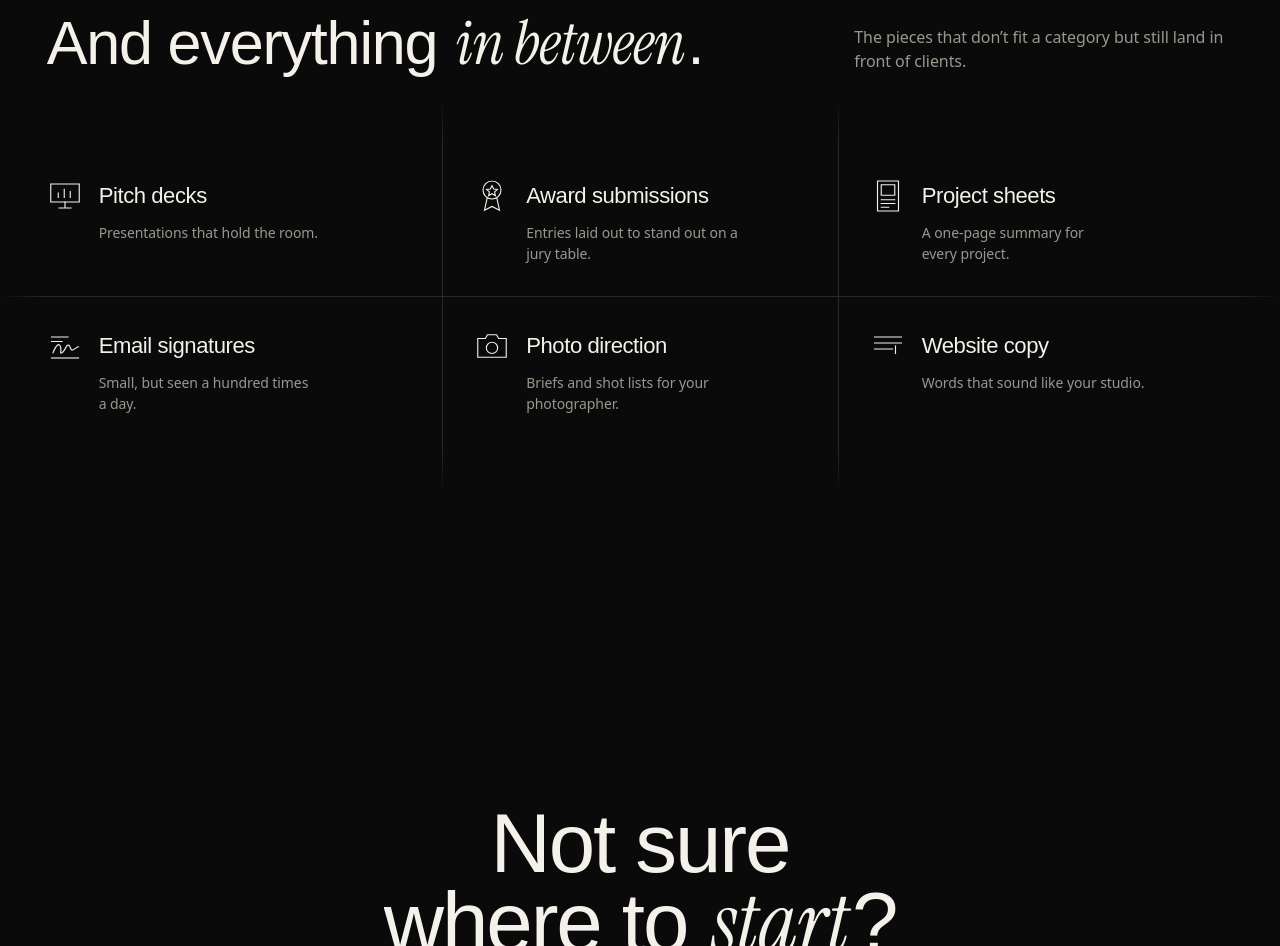
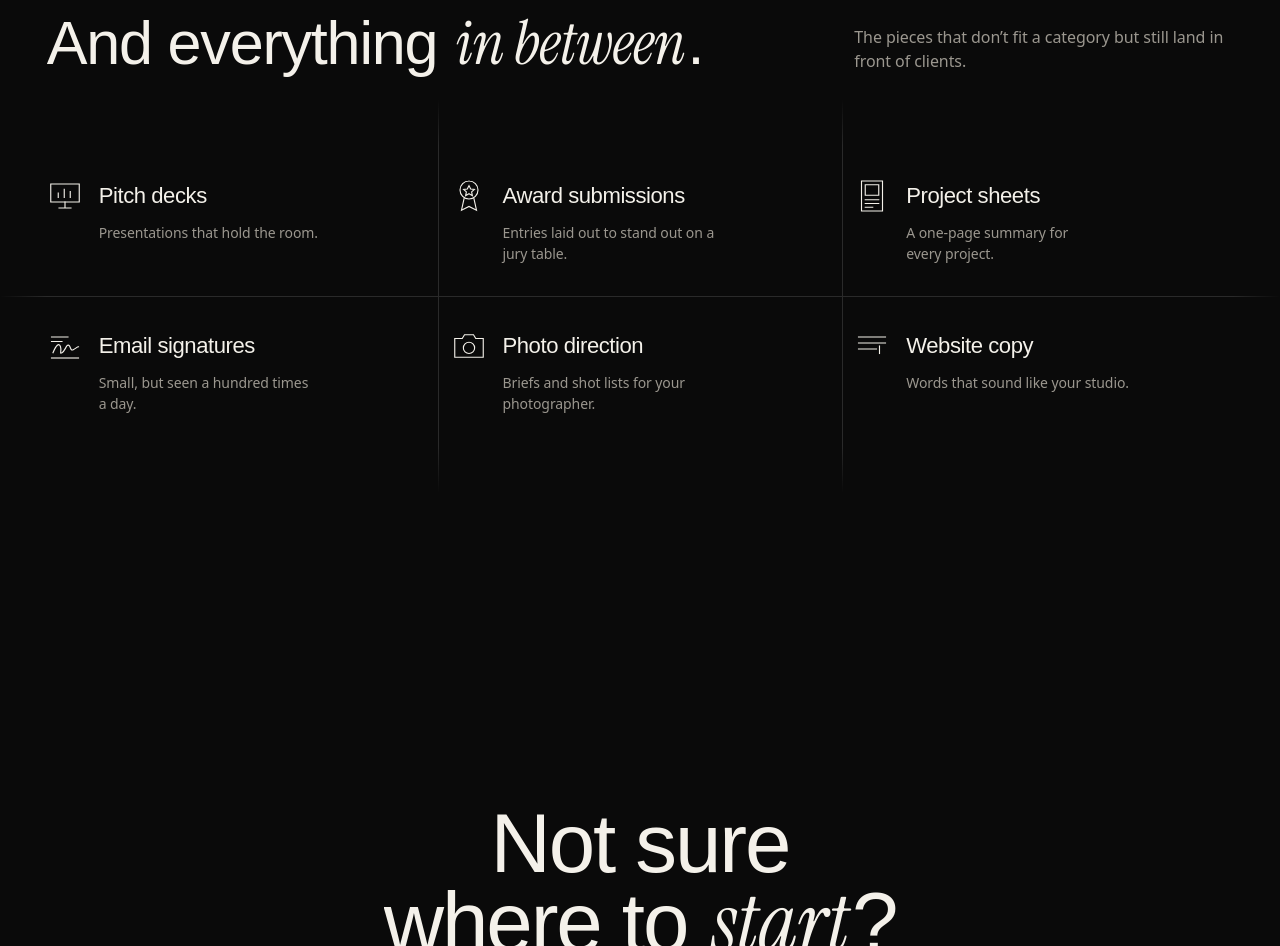
Before and after one commit to nmmilosevic/archi-studio, an Astro site: page /en/services/ in a window 1280 px wide. Shown: the part 4457-5403 px from the top of the page. Built offline with nearby package versions, Linux system fonts and the light colour scheme; Astro itself is replaced by a stand-in of ours; a web font is replaced by a local one.

Commit message:
Grid: 'in between' items on 4+4+4 columns, 'what's included' on 3+3, lines centred in gutters
Co-Authored-By: Claude Opus 5.5 <noreply@anthropic.com>

```diff
--- a/src/pages/[lang]/services.astro
+++ b/src/pages/[lang]/services.astro
@@ -259,10 +259,9 @@ const stepIcons = [
     background: linear-gradient(to right, transparent, var(--c-line) var(--margin), var(--c-line) calc(100% - var(--margin)), transparent);
   }
   @media (min-width: 900px) {
-    .svc-between__grid { grid-template-columns: repeat(3, minmax(0, 1fr)); grid-auto-rows: 1fr; }
-    .svc-between__item { padding: var(--s-6); }
-    .svc-between__item:nth-child(3n+1) { padding-left: 0; }
-    .svc-between__item:nth-child(3n) { padding-right: 0; }
+    /* 4 + 4 + 4 columns with the real gutter, so every item starts on a column line */
+    .svc-between__grid { grid-template-columns: repeat(3, minmax(0, 1fr)); column-gap: var(--gutter); grid-auto-rows: 1fr; }
+    .svc-between__item { padding: var(--s-6) 0; }
     .svc-between__item + .svc-between__item::before { content: none; }
     /* Two vertical lines between the columns */
     .svc-between__grid::before, .svc-between__grid::after {
@@ -270,12 +269,13 @@ const stepIcons = [
       top: calc(var(--ext) * -1); bottom: calc(var(--ext) * -1);
       background: linear-gradient(to bottom, transparent, var(--c-line) var(--ext), var(--c-line) calc(100% - var(--ext)), transparent);
     }
-    .svc-between__grid::before { left: calc(100% / 3); }
-    .svc-between__grid::after { left: calc(200% / 3); }
+    /* centred in the two gutters */
+    .svc-between__grid::before { left: calc((100% - var(--gutter) * 2) / 3 + var(--gutter) / 2); }
+    .svc-between__grid::after { left: calc((100% - var(--gutter) * 2) / 3 * 2 + var(--gutter) * 1.5); }
     /* One horizontal line between the two rows, across all three columns */
     .svc-between__item:nth-child(4)::before {
       content: ''; position: absolute; top: 0; height: 1px;
-      left: calc(var(--ext) * -1); width: calc(300% + var(--ext) * 2);
+      left: calc(var(--ext) * -1); width: calc(300% + var(--gutter) * 2 + var(--ext) * 2);
       background: linear-gradient(to right, transparent, var(--c-line) var(--ext), var(--c-line) calc(100% - var(--ext)), transparent);
     }
   }
```
Also changed, not shown: src/pages/[lang]/index.astro (+4 -5 lines).
